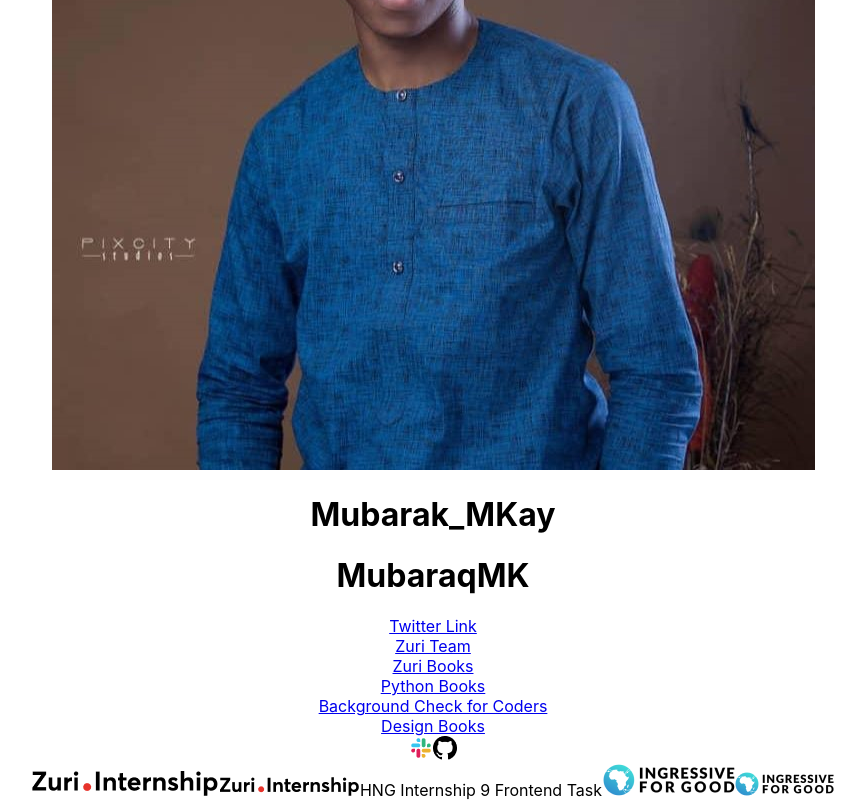
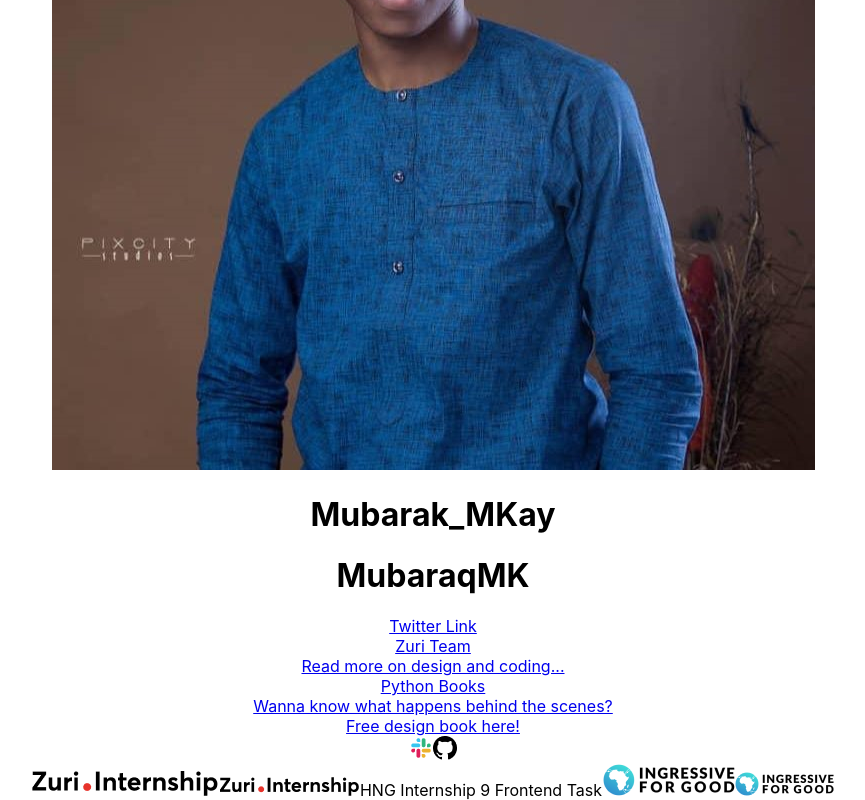
Before and after one commit to MubarakMKay/HNG-Stage-1, a React (Create React App) app: page / in a window 1280 px wide. Shown: the part 293-1093 px from the top of the page, without its empty margins (207-1072 px from the left). Built offline with nearby package versions, Linux system fonts and the light colour scheme.

Commit message:
Halfway through

```diff
--- a/src/Link.js
+++ b/src/Link.js
@@ -1,8 +1,8 @@
 const Link = (props) => {
     return (
         <div className="link">
-            <a className="linkButton" href={props.site} id={props.idSite}>
-                {props.displaySite}
+            <a className="linkButton" href={props.site} id={props.siteId} title={props.siteTitle}>
+                {props.siteDisplay}
             </a>
         </div>
      );
--- a/src/Links.js
+++ b/src/Links.js
@@ -6,12 +6,12 @@ const Links = () => {
     return (
         <div className="links">
             <div className="linksButtons">
-                <Link site="https://twitter.com/Mubarak_MKay" displaySite="Twitter Link"/>
-                <Link site="https://training.zuri.team/" displaySite="Zuri Team" idSite="btn__zuri" />
-                <Link site="http://books.zuri.team" displaySite="Zuri Books" idSite="books"/>
-                <Link site="https://books.zuri.team/python-for-beginners?ref_id=MubarakMK" displaySite="Python Books" idSite="books__python"/>
-                <Link site="https://background.zuri.team" displaySite="Background Check for Coders" idSite="pitch"/>
-                <Link site="https://books.zuri.team/design-rules" displaySite="Design Books" idSite="book__design"/>
+                <Link site="https://twitter.com/Mubarak_MKay" siteDisplay="Twitter Link"/>
+                <Link site="https://training.zuri.team/" siteDisplay="Zuri Team" siteId="btn__zuri" />
+                <Link site="http://books.zuri.team" siteDisplay="Read more on design and coding..." siteId="books" siteTitle="Books on design and coding"/>
+                <Link site="https://books.zuri.team/python-for-beginners?ref_id=MubarakMK" siteDisplay="Python Books" siteId="books__python"/>
+                <Link site="https://background.zuri.team" siteDisplay="Wanna know what happens behind the scenes?" siteId="pitch"/>
+                <Link site="https://books.zuri.team/design-rules" siteDisplay="Free design book here!" siteId="book__design"/>
             </div>
             <div className="linksIcons">
                 <img src={Slack} alt="Slack" />
--- a/src/Styles/App.css
+++ b/src/Styles/App.css
@@ -1,3 +1,4 @@
+@media screen and (min-width: 992px) {
   .App {
     text-align: center;
   }
@@ -36,3 +37,4 @@
       transform: rotate(360deg);
     }
   }
+}
```
Also changed, not shown: src/Assets/ShareMobile.png (added), src/Assets/ShareWeb.png (added). Lines whose indentation alone changed are shown as unchanged.
